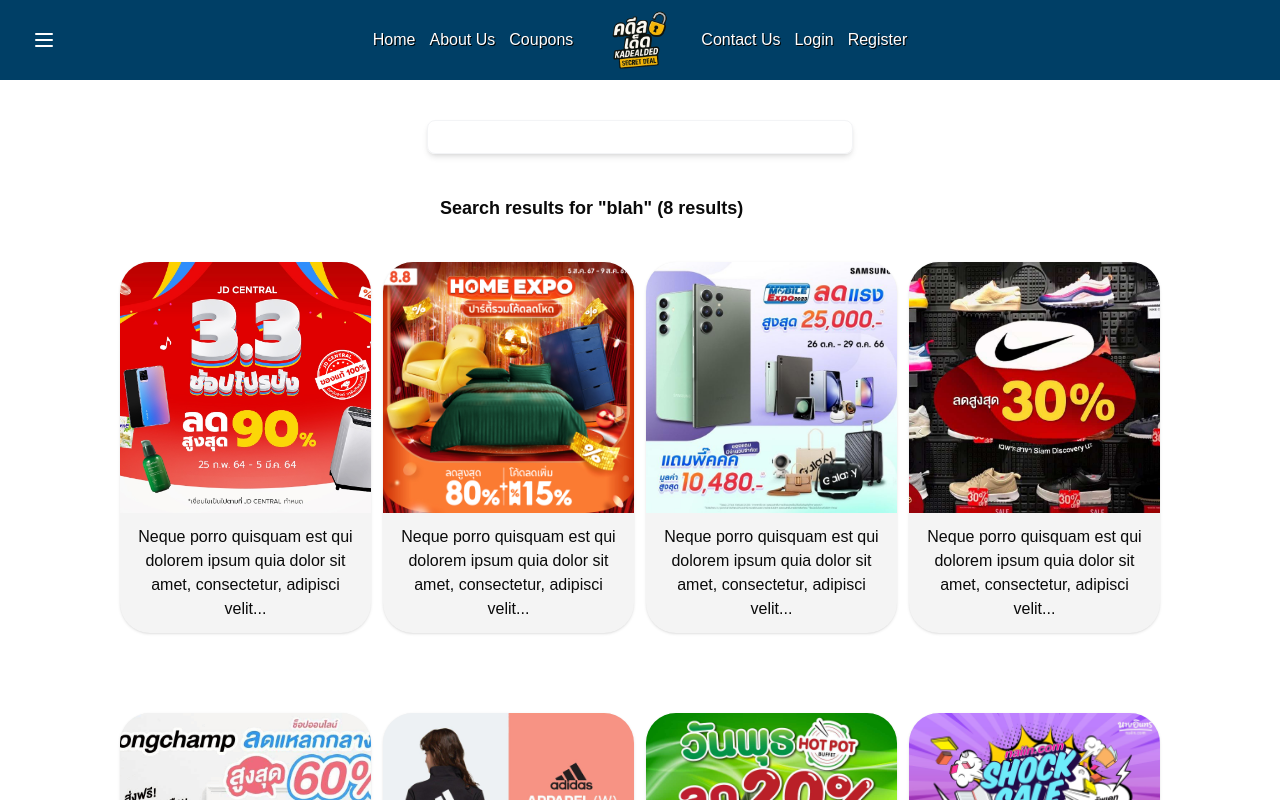
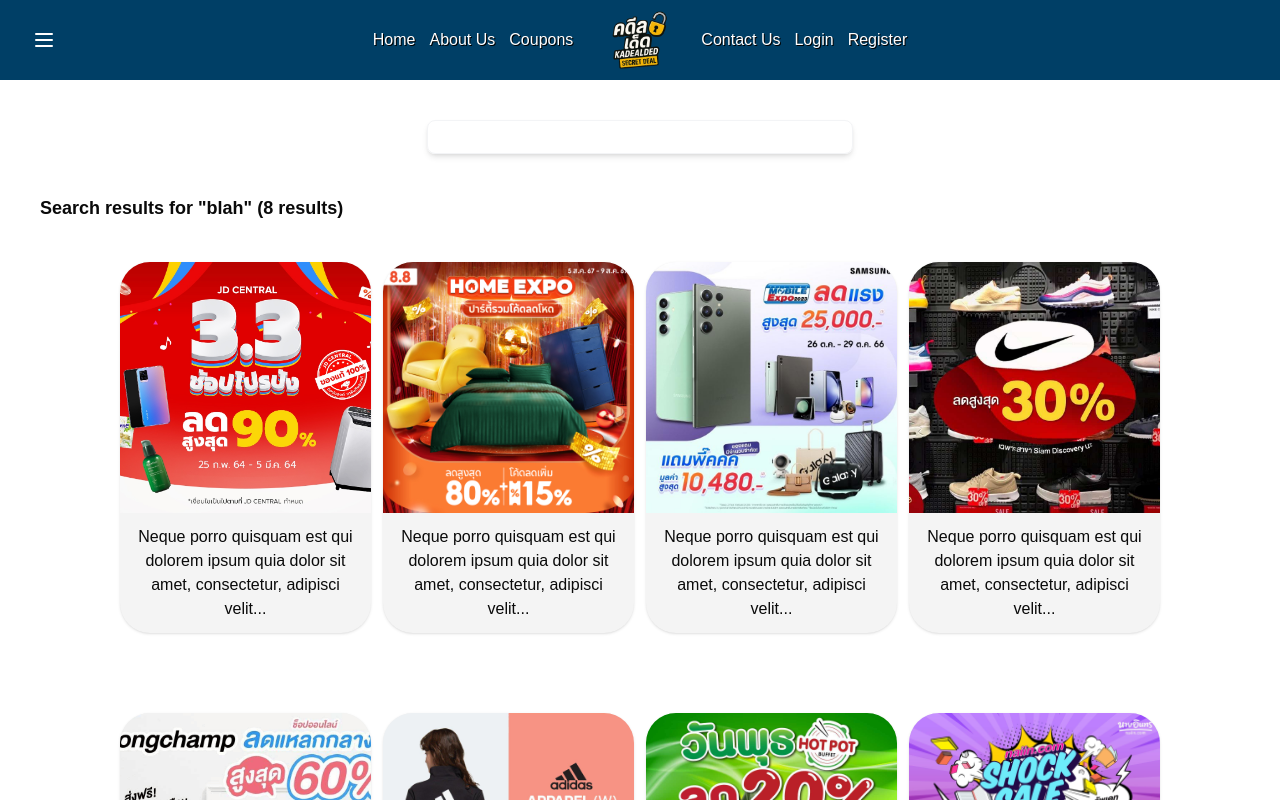
Before and after one commit to suttirakcha/ui-kadealded, a React (Vite) app: page /searchDeal in a window 1280 px wide. Shown: the top 800 px of the page. Built offline with nearby package versions, Linux system fonts and the light colour scheme; a web font is replaced by a local one.

Commit message:
style: fix search deal text margin

```diff
--- a/src/pages/SearchDeal.jsx
+++ b/src/pages/SearchDeal.jsx
@@ -7,7 +7,7 @@ function SearchDeal() {
       <div className="flex flex-col items-center my-10">
       <input type="text" className="shadow-md rounded-md w-1/3 py-1 border border-gray-100" />
       </div>
-      <h1 className="text-lg font-bold ml-110">
+      <h1 className="text-lg font-bold mx-auto max-w-[1200px]">
         Search results for "blah" (8 results)
       </h1>
 
```
